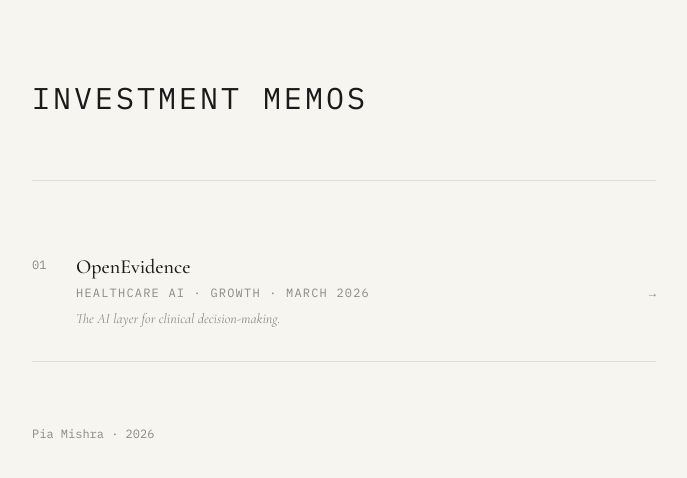
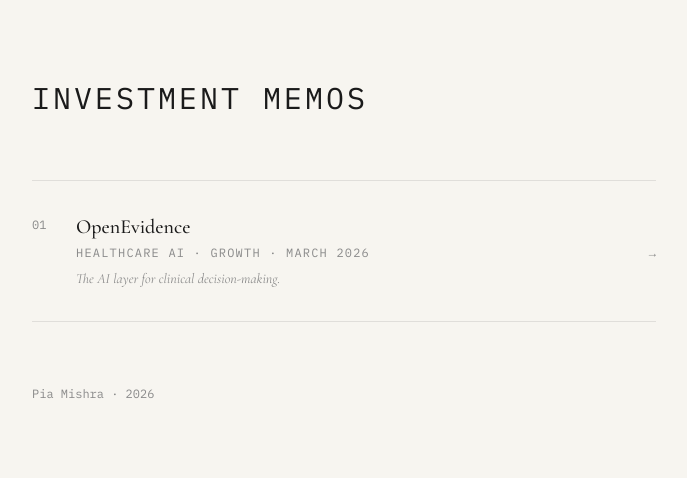
Before and after one commit to piamishra93/memos, a Next.js app: page / in a window 1280 px wide. Shown: the top 478 px of the page, without its empty margins (296-983 px from the left). Built offline with nearby package versions, Linux system fonts and the light colour scheme.

Commit message:
fix list item vertical centering

```diff
--- a/app/page.tsx
+++ b/app/page.tsx
@@ -12,15 +12,13 @@
       </div>
 
       {/* Divider */}
-      <div className="border-t border-ink/10 mb-10" />
-
       {/* Memo list */}
       <ul className="space-y-0">
         {memos.map((memo, i) => (
           <li key={memo.slug}>
             <Link
               href={`/memo/${memo.slug}`}
-              className="group flex items-center justify-between py-8 border-b border-ink/10 hover:border-ink/30 transition-colors"
+              className="group flex items-center justify-between py-8 border-t border-b border-ink/10 hover:border-ink/20 transition-colors"
             >
               <div className="flex items-start gap-6">
                 <span className="font-mono text-xs text-muted mt-1 w-5 shrink-0">
```
